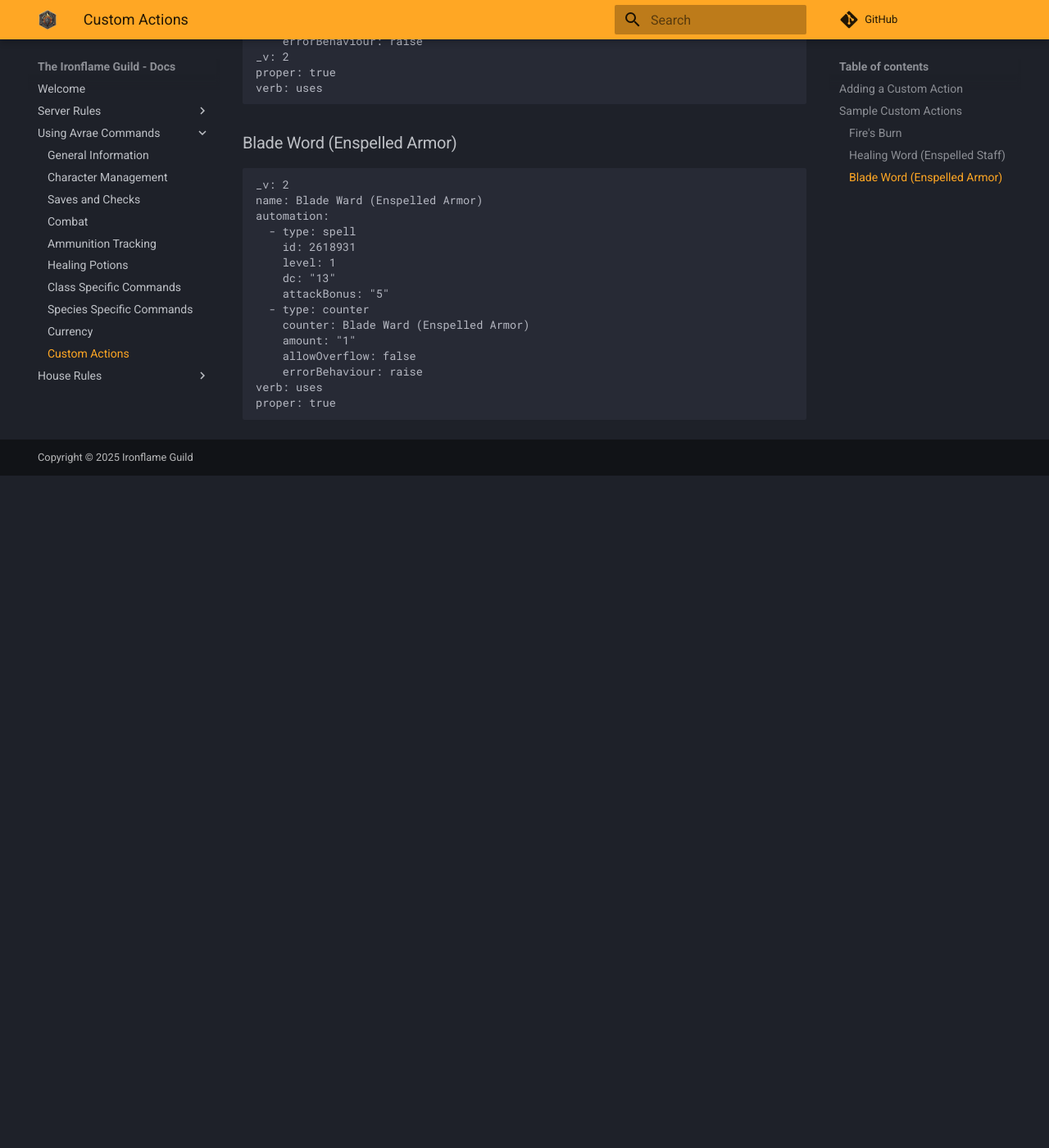
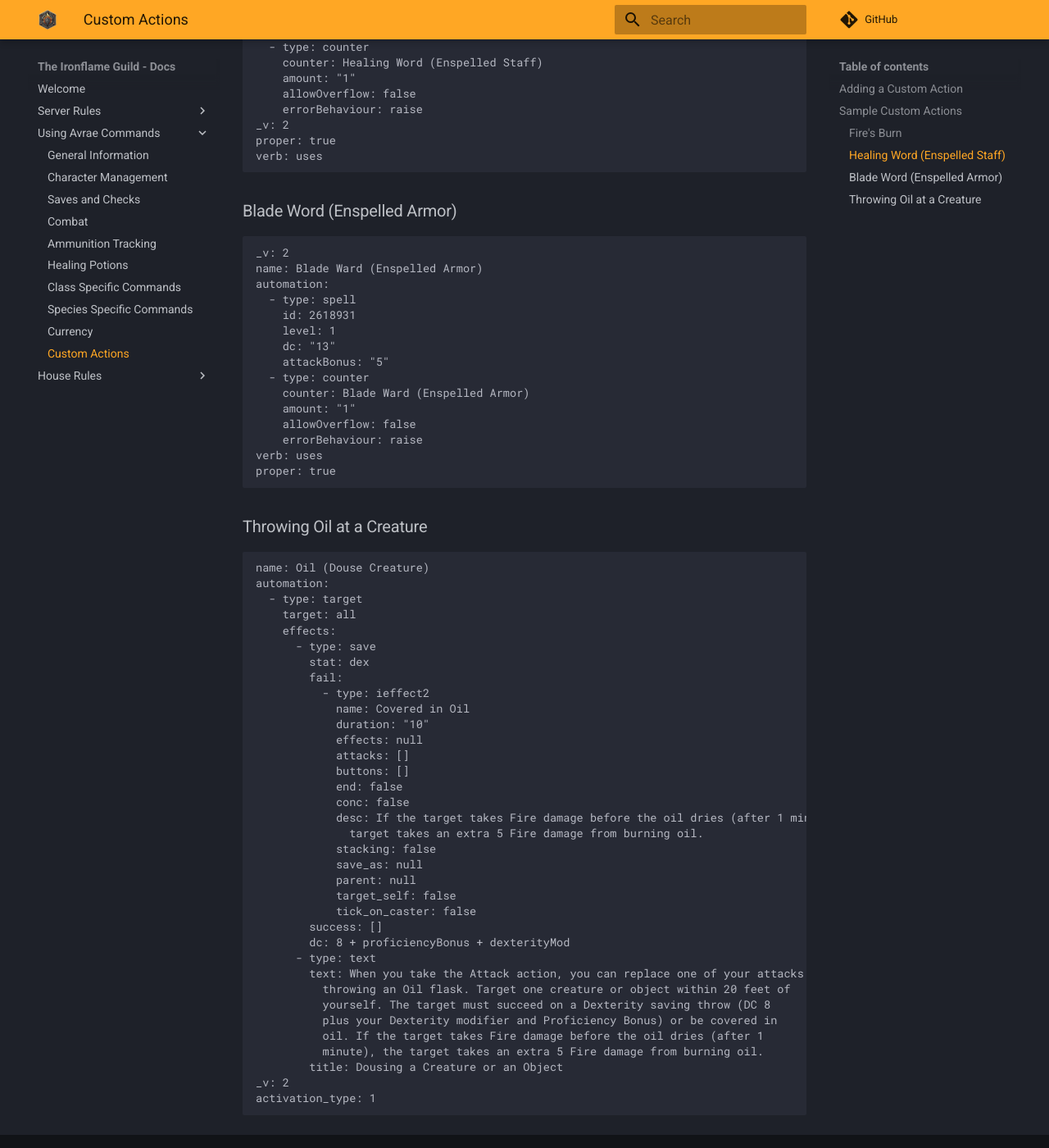
Before and after one commit to adamhstewart/doip-docs, an MkDocs documentation site: the page built from docs/custom-actions.md, in a window 1280 px wide and 1400 px high, scrolled down 1436 px. Shown: the whole window at 82% size. Built offline with MkDocs 1.6.1 and Material for MkDocs 9.7.7, drawn with Linux system fonts in a browser that asks for light colours; comment, search, counter and statistics services are not loaded; before the commit the page ends 2016 px from its top, so only the background shows below that; some of the changed text lies outside the part shown.

Commit message:
Add info on custom attacks

````diff
--- a/docs/custom-actions.md
+++ b/docs/custom-actions.md
@@ -1,14 +1,18 @@
 # Custom Actions
-Sometimes you want to add a custom action to your character. You can do so in the <a href="https://avrae.io/dashboard/characters" target="_blank">Avrae dashboard</a>.
+Sometimes you want to add a custom action to your character. You can do so with the `!a import` command or in the <a href="https://avrae.io/dashboard/characters" target="_blank">Avrae dashboard</a>.
 
 
 ## Adding a Custom Action
 
-On your dashboard, you can add an action by following these steps:
+You can add an action by running:
 
-1. Hover over your character and click on the tool icon to "Edit Action."
+`!a import <paste custom action yaml code here>`
+
+Or on your Avrae dashboard, you can add an action by following these steps:
+
+1. Go to Hover over your character and click on the tool icon to "Edit Action."
 2. To import one of the actions from below, click on the "Import YML" icon; otherwise, click "New..." to build your own action.
-3. Paste the code from the option below into the space provided and click "Import."
+3. Paste the custom yaml code (options below) into the space provided and click "Import."
 4. Click Save and Exit.
 
 Your custom action should be usable by running `!a "Action Name"` in Discord.
@@ -77,3 +81,42 @@ automation:
 verb: uses
 proper: true
 ```
+
+### Throwing Oil at a Creature
+```yaml
+name: Oil (Douse Creature)
+automation:
+  - type: target
+    target: all
+    effects:
+      - type: save
+        stat: dex
+        fail:
+          - type: ieffect2
+            name: Covered in Oil
+            duration: "10"
+            effects: null
+            attacks: []
+            buttons: []
+            end: false
+            conc: false
+            desc: If the target takes Fire damage before the oil dries (after 1 minute), the
+              target takes an extra 5 Fire damage from burning oil.
+            stacking: false
+            save_as: null
+            parent: null
+            target_self: false
+            tick_on_caster: false
+        success: []
+        dc: 8 + proficiencyBonus + dexterityMod
+      - type: text
+        text: When you take the Attack action, you can replace one of your attacks with
+          throwing an Oil flask. Target one creature or object within 20 feet of
+          yourself. The target must succeed on a Dexterity saving throw (DC 8
+          plus your Dexterity modifier and Proficiency Bonus) or be covered in
+          oil. If the target takes Fire damage before the oil dries (after 1
+          minute), the target takes an extra 5 Fire damage from burning oil.
+        title: Dousing a Creature or an Object
+_v: 2
+activation_type: 1
+```
````
